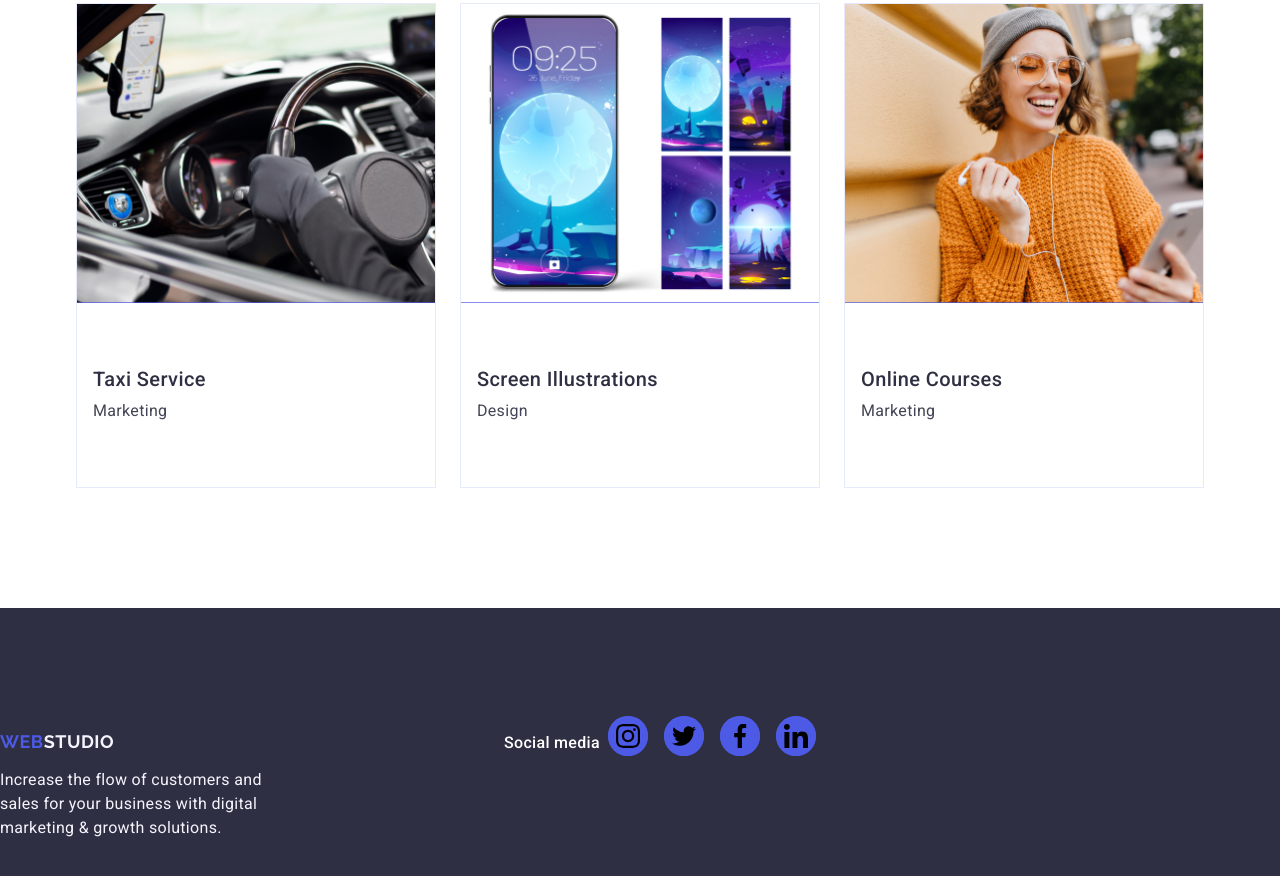
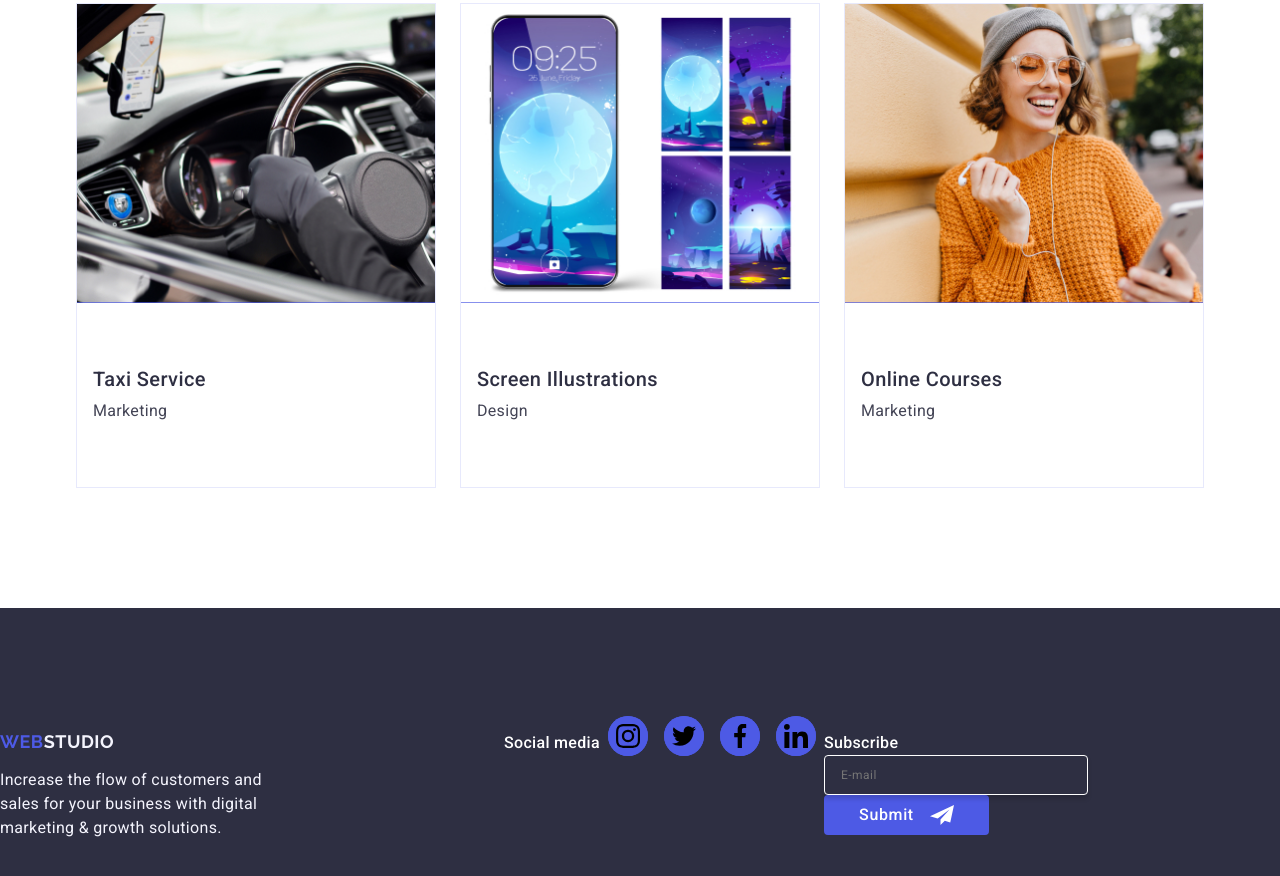
Before and after one commit to Julzzz1/goit-markup-hw-05, a plain HTML site: page index.html in a window 1280 px wide. Shown: the part 2766-3642 px from the top of the page. Drawn offline with nearby package versions, Linux system fonts and the light colour scheme.

Commit message:
footer fixed

```diff
--- a/css/styles.css
+++ b/css/styles.css
@@ -582,6 +582,61 @@ background:#FFF;
   border-radius: 50%;
 }
 
+.bottom-caption {
+  margin-right: 16px;
+  font-weight: 500;
+  font-size: 16px;
+  line-height: 1.5;
+  letter-spacing: 0.02em;
+  color: #ffffff;
+}
+
+.bottom-form {
+  display: flex;
+  gap: 24px;
+}
+
+.input-form {
+  width: 264px;
+  height: 40px;
+  border: 1px solid #ffffff;
+  background-color: transparent;
+  font-size: 12px;
+  line-height: 2;
+  letter-spacing: 0.04em;
+  padding-left: 16px;
+  box-shadow: 0px 4px 4px rgba(0, 0, 0, 0.15);
+  border-radius: 4px;
+  color: #ffffff;
+
+}
+
+.btn-form {
+  min-width: 165px;
+  height: 40px;
+  display: flex;
+  justify-content: center;
+  align-items: center;
+  font-family: "Roboto", sans-serif;
+  font-size: 16px;
+  font-weight: 500;
+  line-height: 1.5;
+  letter-spacing: 0.04em;
+  color: #ffffff;
+  cursor: pointer;
+  background-color: #4D5AE5;
+  border: none;
+  border-radius: 4px;
+
+}
+
+.icon-form {
+  margin-left: 16px;
+  fill: #ffffff;
+}
+
+/* Modal */
+
 .backdrop {
   background-color: #FCFCFC;
   box-shadow: 0px 1px 1px 0px rgba(0, 0, 0, 0.14), 0px 1px 3px 0px rgba(0, 0, 0, 0.12), 0px 2px 1px 0px rgba(0, 0, 0, 0.20);
--- a/index.html
+++ b/index.html
@@ -481,6 +481,20 @@
               </a>
             </li>
           </ul>
+          <div class="bottom-subscribe">
+           <p class="bottom-caption">Subscribe</p>
+           <form class="bottom-form">
+            <label class="label-form">
+              <input class="input-form" name="email" type="email" placeholder="E-mail"/>
+              <button class="btn-form" type="submit">Submit
+                <svg class="icon-form" width="24" height="24">
+                  <use href="./images/icons.svg#icon-frame"></use>
+                </svg>
+              </button>
+            </label>
+
+           </form>
+          </div>
         </div>
       </div>
     </footer>
```
